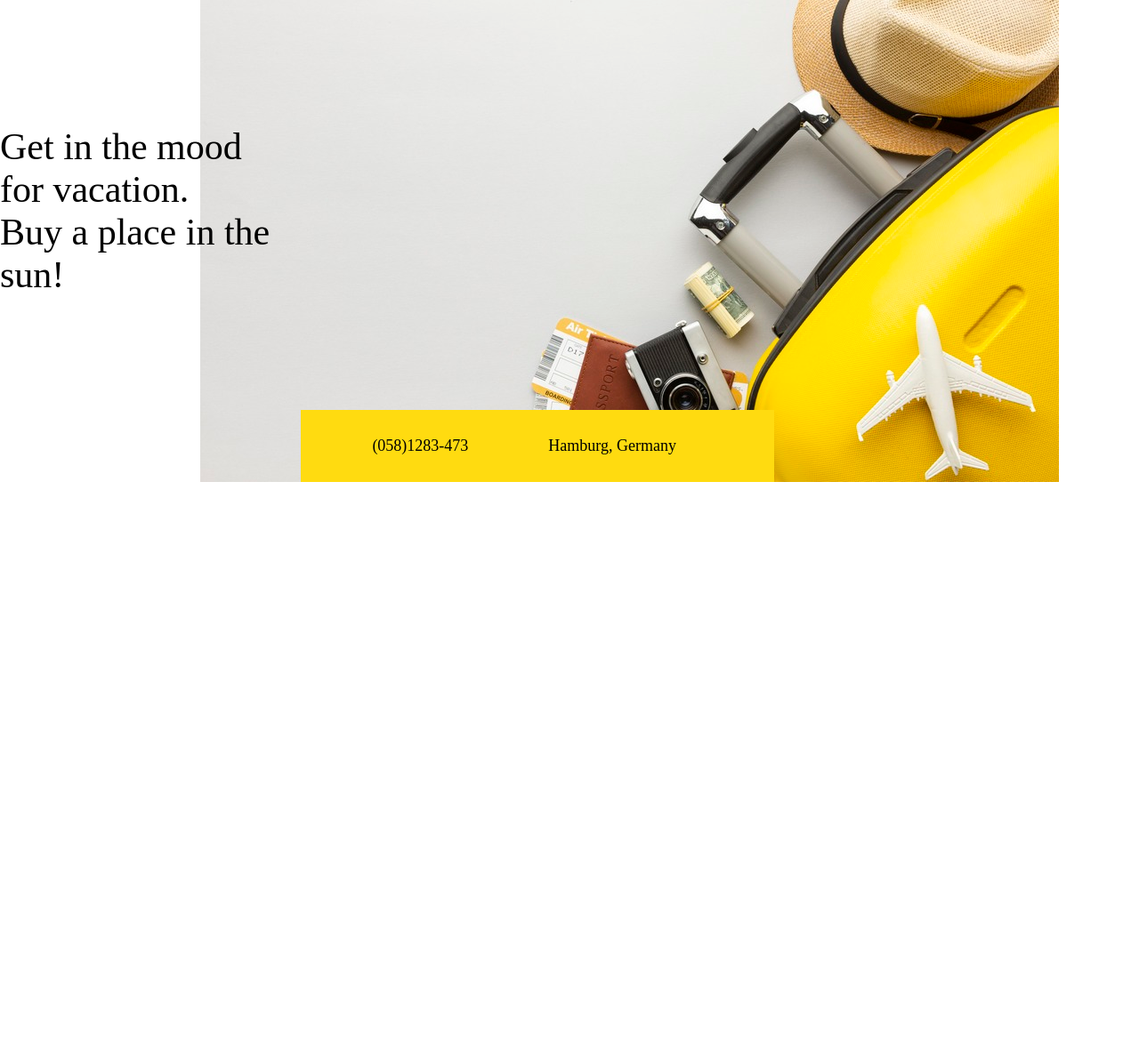
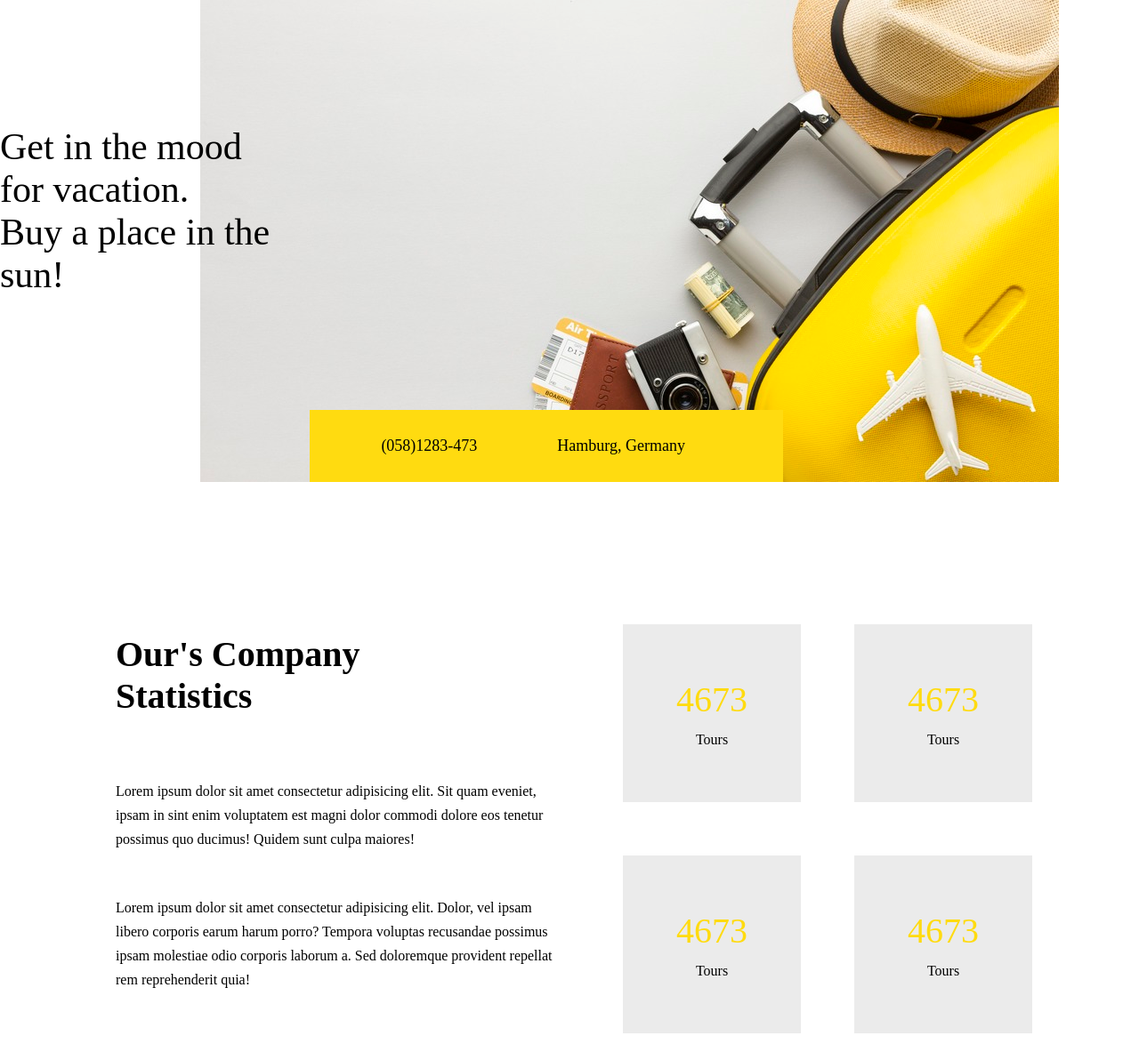
Before and after one commit to vladZah403/landing-page, a PHP site: page / in a window 1280 px wide. Shown: the part 79-1271 px from the top of the page at 89% size. Before the commit the page ends 621 px from the top, so only its background shows below. Run offline with PHP 8.4, Linux system fonts and the light colour scheme; some libraries are stand-ins or nearby versions.

Commit message:
statistics

```diff
--- a/index.html
+++ b/index.html
@@ -4,6 +4,7 @@
     <meta charset="UTF-8">
     <meta name="viewport" content="width=device-width, initial-scale=1.0">
     <link rel="stylesheet" href="main.css">
+    <link href="https://unpkg.com/aos@2.3.1/dist/aos.css" rel="stylesheet">
     <link rel="stylesheet" href="https://use.fontawesome.com/releases/v5.6.1/css/all.css"integrity="sha384-gfdkjb5BdAXd+lj+gudLWI+BXq4IuLW5IT+brZEZsLFm++aCMlF1V92rMkPaX4PP" crossorigin="anonymous">
     <title>Document</title>
 </head>
@@ -38,7 +39,48 @@
             <p><i class="fas fa-map-marker-alt"></i>Hamburg, Germany</p>
         </div>
     </section>
+    <section class="stats wrapper">
+        <div class="stats-text">
+            <h2 >Our's Company <br> Statistics</h2>
+            <p data-aos="fade-right"
+            data-aos-offset="300"
+            data-aos-easing="ease-in-sine">Lorem ipsum dolor sit amet consectetur adipisicing elit. Sit quam eveniet, ipsam in sint enim
+                voluptatem est magni dolor commodi dolore eos tenetur possimus quo ducimus! Quidem sunt culpa maiores!</p>
+            <p data-aos="fade-right"
+            data-aos-offset="300"
+            data-aos-easing="ease-in-sine">
+                Lorem ipsum dolor sit amet consectetur adipisicing elit. Dolor, vel ipsam libero corporis earum harum porro?
+                 Tempora voluptas recusandae possimus ipsam molestiae odio corporis laborum a. Sed doloremque provident repellat rem reprehenderit quia!
+            </p>
+        </div>
+        <div class="stats-num">
+            <div class="stats-line">
+                <div class="square">
+                    <span class="stats-square">4673</span>
+                    <span class="square-text">Tours</span>
+                </div>
+                <div class="square">
+                    <span class="stats-square">4673</span>
+                    <span class="square-text">Tours</span>
+                </div>
+            </div>
+            <div class="stats-line">
+                <div class="square">
+                    <span class="stats-square">4673</span>
+                    <span class="square-text">Tours</span>
+                </div>
+                <div class="square">
+                    <span class="stats-square">4673</span>
+                    <span class="square-text">Tours</span>
+                </div>
+            </div>
+        </div>
+
+    </section>
 </main>
+    <script src="https://unpkg.com/aos@2.3.1/dist/aos.js"></script>
+    <script src="script.js"></script>
     <script src="app.js"></script>
+
 </body>
 </html>
--- a/main.css
+++ b/main.css
@@ -70,7 +70,7 @@ display: none;
     background-color: rgb(255, 219, 16);
     max-width: 590px;
     position: absolute;
-    right: 410px;
+    right: 400px;
     top: 540px;
     display: flex;
     justify-content: space-between;
@@ -85,7 +85,40 @@ display: none;
     margin-right: 60px;
 }
 
-
+.stats{
+    display: flex;
+    margin-top: 130px;
+}
+.stats-line{
+    display: flex;
+}
+.stats-text{
+    padding: 40px;
+}
+.stats-text h2{
+    font-size: 40px;
+    margin-bottom: 70px;
+}
+.stats-text p {
+    margin-top: 50px;
+    font-style: 13px;
+    line-height: 27px;
+}
+.square{
+    width: 200px;
+    height: 200px;
+    background-color: rgba(216, 216, 216, 0.514);
+    margin: 30px;
+    display: flex;
+    justify-content: center;
+    align-items: center;
+    flex-direction: column;
+}
+.stats-square{
+    font-size: 40px;
+    color: rgb(255, 219, 16);
+    margin-bottom: 13px;
+}
 
 
 @media screen and (max-width: 765px){ /* конопка меню при max-width: 765px */
@@ -145,6 +178,7 @@ display: none;
         margin-right: 0px;
     }
 
+    /*адаптивность блока intro*/
     .intro{
         margin-top: 0;
         display: block;
@@ -174,4 +208,25 @@ display: none;
         font-size: 13px;
         margin-right: 0;
     }
+    .stats{
+        margin-top: 0;
+        flex-direction: column;
+    }
+    .stats-text{
+        padding: 10px;
+
+    }
+    .stats-text h2{
+        font-size: 30px;
+        margin-bottom: 10px;
+        margin-top: 10px;
+    }
+    .stats-text p{
+        margin-top: 5px;
+        font-size: 13px;
+        line-height: 18px;
+    }
+    .square{
+        height: 114px;
+    }
 }
--- /dev/null
+++ b/script.js
@@ -0,0 +1,21 @@
+AOS.init({
+    disable: false, // accepts following values: 'phone', 'tablet', 'mobile', boolean, expression or function
+    startEvent: 'DOMContentLoaded', // name of the event dispatched on the document, that AOS should initialize on
+    initClassName: 'aos-init', // class applied after initialization
+    animatedClassName: 'aos-animate', // class applied on animation
+    useClassNames: false, // if true, will add content of `data-aos` as classes on scroll
+    disableMutationObserver: false, // disables automatic mutations' detections (advanced)
+    debounceDelay: 50, // the delay on debounce used while resizing window (advanced)
+    throttleDelay: 99, // the delay on throttle used while scrolling the page (advanced)
+
+
+    // Settings that can be overridden on per-element basis, by `data-aos-*` attributes:
+    offset: 120, // offset (in px) from the original trigger point
+    delay: 0, // values from 0 to 3000, with step 50ms
+    duration: 400, // values from 0 to 3000, with step 50ms
+    easing: 'ease', // default easing for AOS animations
+    once: false, // whether animation should happen only once - while scrolling down
+    mirror: false, // whether elements should animate out while scrolling past them
+    anchorPlacement: 'top-bottom', // defines which position of the element regarding to window should trigger the animation
+
+});
```
